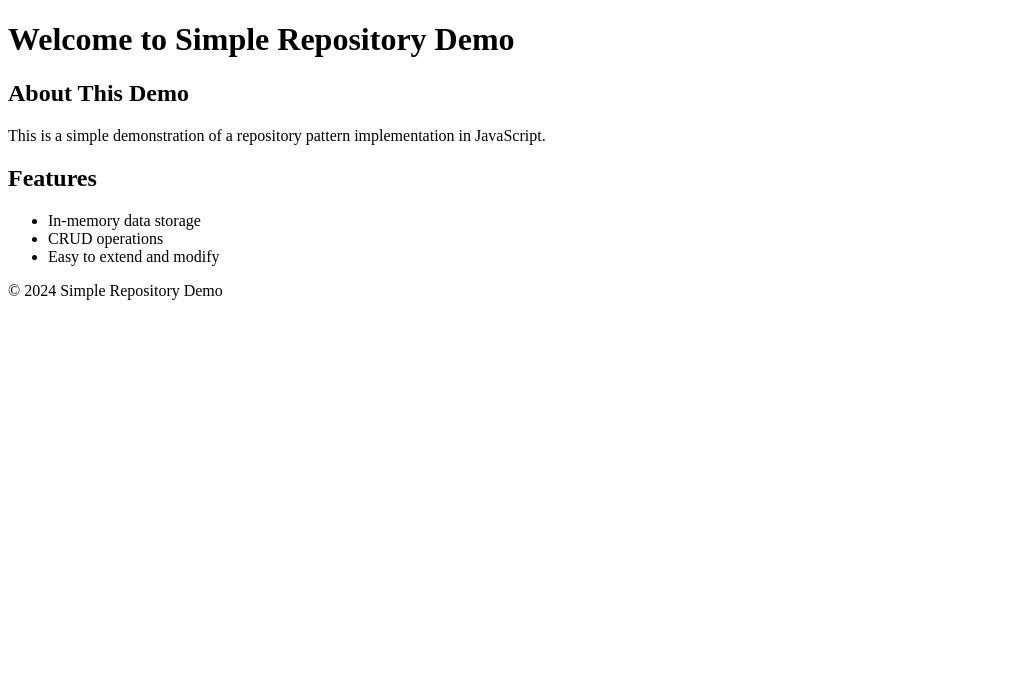
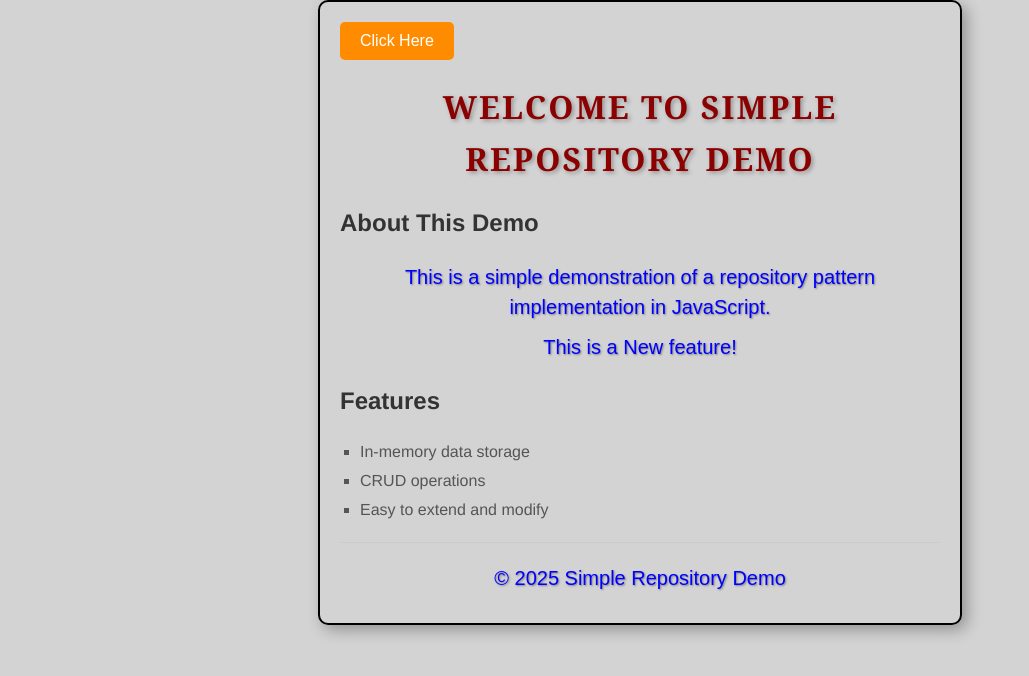
Before and after one commit to SYEDFASIH047/simplerepository.demo, a plain HTML site: page index.html in a window 1280 px wide. Shown: the whole page, without its empty margins (0-1029 px from the left). Drawn offline with Linux system fonts and the light colour scheme; a script that the page names is missing.

Commit message:
adding CSS file to HTML

```diff
--- a/index.html
+++ b/index.html
@@ -4,9 +4,10 @@
     <meta charset="UTF-8">
     <meta name="viewport" content="width=device-width, initial-scale=1.0">
     <title>Simple Repository Demo</title>
-    <link rel="stylesheet" href="styles.css">
+    <link rel="stylesheet" href="style.css">
     <script src="script.js" defer></script>
 </head>
+<button>Click Here</button>
 <body>
     <header>
         <h1>Welcome to Simple Repository Demo</h1>
@@ -15,6 +16,7 @@
         <section>
             <h2>About This Demo</h2>
             <p>This is a simple demonstration of a repository pattern implementation in JavaScript.</p>
+            <p>This is a New feature!</p>
         </section>
         <section>
             <h2>Features</h2>
@@ -26,7 +28,7 @@
         </section>
     </main>
     <footer>
-        <p>&copy; 2024 Simple Repository Demo</p>
+        <p>&copy; 2025 Simple Repository Demo</p>
     </footer>
 </body>
 </html>
--- /dev/null
+++ b/style.css
@@ -0,0 +1,140 @@
+p{
+    color: blue;
+    font-size: 20px;
+    text-align: center;
+    font-family: Arial, sans-serif;
+    margin: 10px;
+    line-height: 1.5;
+    text-shadow: 1px 1px 2px gray;
+    transition: color 0.3s ease;
+}
+body{
+    background-color: lightgray;
+    padding: 20px;
+    border: 2px solid black;
+    border-radius: 10px;
+    box-shadow: 5px 5px 15px rgba(0,0,0,0.3);
+    max-width: 600px;
+    margin: auto;
+    font-family: 'Helvetica Neue', sans-serif;
+    color: #333;
+    line-height: 1.6;
+    text-align: justify;
+    transition: background-color 0.3s ease;
+}
+p:hover {
+    color: darkblue;
+    background-color: lightyellow;
+    cursor: pointer;
+    border-radius: 5px;
+    padding: 5px;
+    box-shadow: 2px 2px 5px rgba(0,0,0,0.2);
+    transition: all 0.3s ease;
+}
+h1 {
+    color: darkred;
+    text-align: center;
+    font-family: 'Georgia', serif;
+    margin-bottom: 20px;
+    text-transform: uppercase;
+    letter-spacing: 2px;
+    text-shadow: 2px 2px 4px rgba(0,0,0,0.3);
+    transition: color 0.3s ease;
+}
+h1:hover {
+    color: red;
+    cursor: pointer;
+    text-shadow: 3px 3px 6px rgba(0,0,0,0.4);
+    transition: all 0.3s ease;
+}
+a {
+    color: darkgreen;
+    text-decoration: none;
+    font-weight: bold;
+    transition: color 0.3s ease;
+}
+a:hover {
+    color: green;
+    text-decoration: underline;
+    cursor: pointer;
+    transition: all 0.3s ease;
+}
+img {
+    max-width: 100%;
+    height: auto;
+    border-radius: 10px;
+    box-shadow: 3px 3px 10px rgba(0,0,0,0.2);
+    transition: transform 0.3s ease;
+}
+img:hover {
+    transform: scale(1.05);
+    cursor: pointer;
+    box-shadow: 5px 5px 15px rgba(0,0,0,0.3);
+    transition: all 0.3s ease;
+}
+button {
+    background-color: darkorange;
+    color: white;
+    border: none;
+    padding: 10px 20px;
+    border-radius: 5px;
+    font-size: 16px;
+    cursor: pointer;
+    transition: background-color 0.3s ease;
+}
+button:hover {
+    background-color: orange;
+    box-shadow: 2px 2px 5px rgba(0,0,0,0.2);
+    transition: all 0.3s ease;
+}
+ul {
+    list-style-type: square;
+    padding-left: 20px;
+    margin: 10px 0;
+    color: #555;
+    line-height: 1.5;
+}
+ul li {
+    margin-bottom: 5px;
+}
+ul li:hover {
+    color: #333;
+    cursor: pointer;
+    background-color: lightyellow;
+    border-radius: 5px;
+    padding: 2px 5px;
+    transition: all 0.3s ease;
+}
+footer {
+    text-align: center;
+    font-size: 14px;
+    color: #777;
+    margin-top: 20px;
+    border-top: 1px solid #ccc;
+    padding-top: 10px;
+}
+footer:hover {
+    color: #555;
+    cursor: pointer;
+    transition: color 0.3s ease;
+}
+nav {
+    background-color: #f4f4f4;
+    padding: 10px;
+    border-radius: 5px;
+    box-shadow: 2px 2px 5px rgba(0,0,0,0.1);
+    margin-bottom: 20px;
+}
+nav a {
+    margin: 0 10px;
+    color: #333;
+    text-decoration: none;
+    font-weight: bold;
+    transition: color 0.3s ease;
+}
+nav a:hover {
+    color: #000;
+    text-decoration: underline;
+    cursor: pointer;
+    transition: all 0.3s ease;
+}
```
